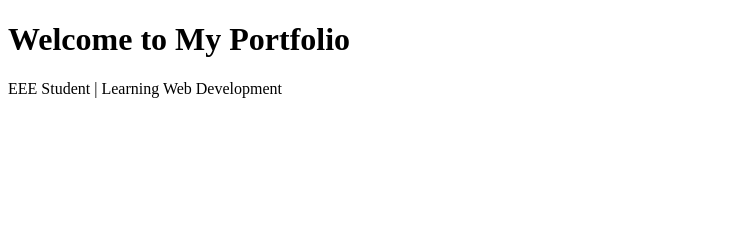
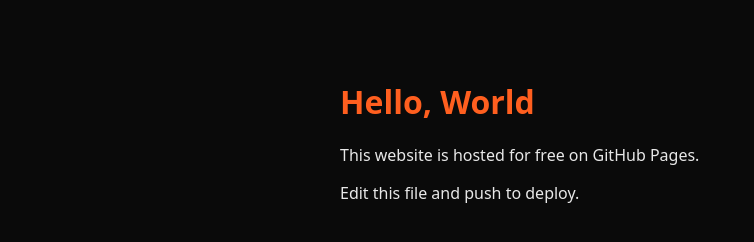
Before and after one commit to mahfujreaz/portfolio, a plain HTML site: page index.html in a window 1280 px wide. Shown: the whole page, without its empty margins (0-754 px from the left). Drawn offline with Linux system fonts and the light colour scheme.

Commit message:
Update index.html

```diff
--- a/index.html
+++ b/index.html
@@ -1,10 +1,25 @@
 <!DOCTYPE html>
-<html>
+<html lang="en">
 <head>
-    <title>Mahfuj Portfolio</title>
+  <meta charset="UTF-8">
+  <meta name="viewport" content="width=device-width,initial-scale=1">
+  <title>My Free Website</title>
+  <style>
+    body {
+      font-family: system-ui, sans-serif;
+      max-width: 600px;
+      margin: 80px auto;
+      padding: 0 20px;
+      background: #0a0a0a;
+      color: #e8e8e8;
+    }
+    h1 { color: #ff5f1f; }
+    a { color: #ff5f1f; }
+  </style>
 </head>
 <body>
-    <h1>Welcome to My Portfolio</h1>
-    <p>EEE Student | Learning Web Development</p>
+  <h1>Hello, World</h1>
+  <p>This website is hosted for free on GitHub Pages.</p>
+  <p>Edit this file and push to deploy.</p>
 </body>
 </html>
```
